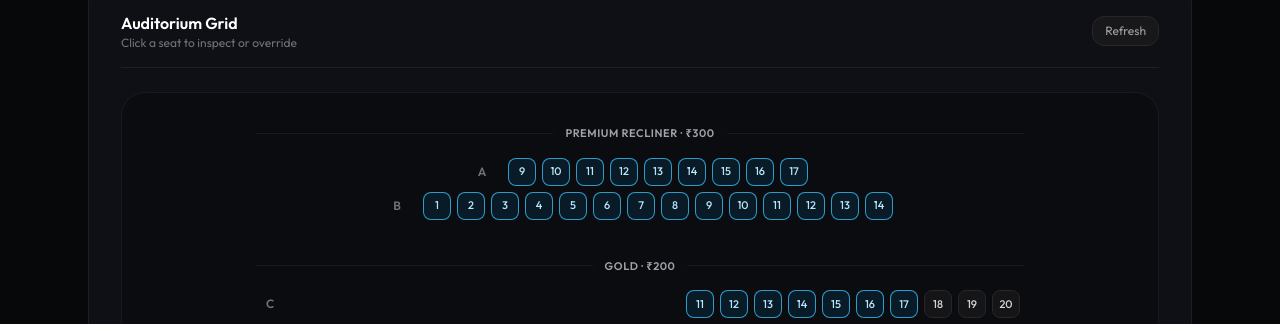
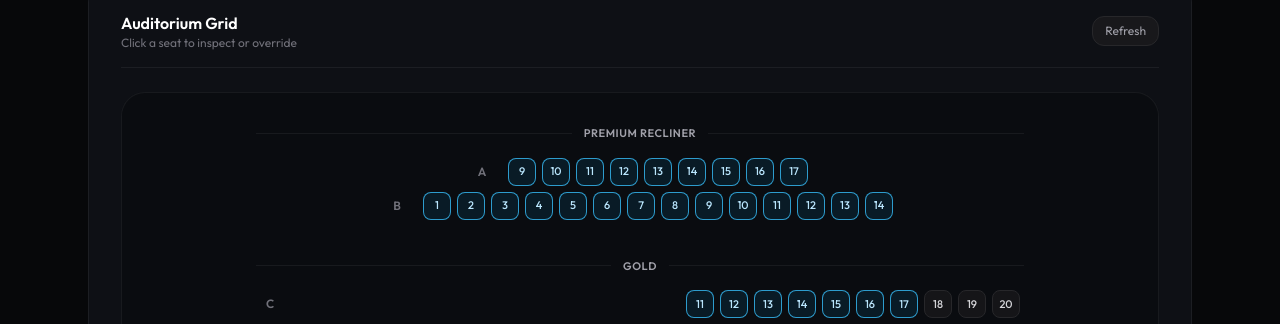
Before and after one commit to Satyarth-2003/MovieStuff, a Next.js app: page /admin in a window 1280 px wide. Shown: the part 240-564 px from the top of the page. Built offline with nearby package versions, Linux system fonts and the light colour scheme; no server answers; sample sign-in values are in the browser's storage; a web font is replaced by a local one.

Commit message:
feat: remove price labels from seat tier headers

```diff
--- a/src/components/SeatMap.tsx
+++ b/src/components/SeatMap.tsx
@@ -71,7 +71,7 @@ export default function SeatMap({
             <div className="mb-4 flex items-center justify-center gap-3">
               <div className="h-px flex-1 bg-white/[0.06]" />
               <span className="text-[11px] font-semibold tracking-wider text-zinc-400 uppercase">
-                PREMIUM RECLINER · ₹300
+                PREMIUM RECLINER
               </span>
               <div className="h-px flex-1 bg-white/[0.06]" />
             </div>
@@ -128,7 +128,7 @@ export default function SeatMap({
             <div className="mb-4 flex items-center justify-center gap-3">
               <div className="h-px flex-1 bg-white/[0.06]" />
               <span className="text-[11px] font-semibold tracking-wider text-zinc-400 uppercase">
-                GOLD · ₹200
+                GOLD
               </span>
               <div className="h-px flex-1 bg-white/[0.06]" />
             </div>
```
